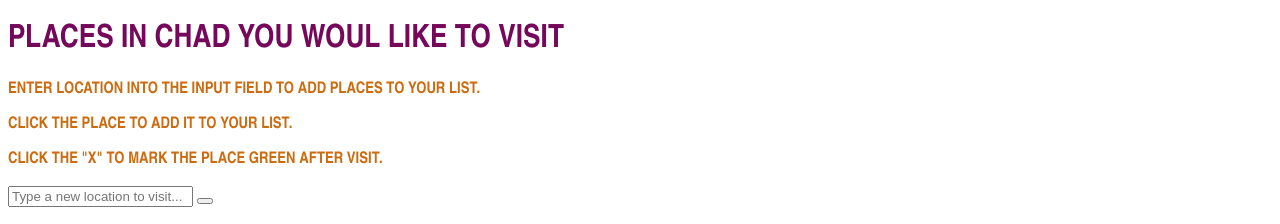
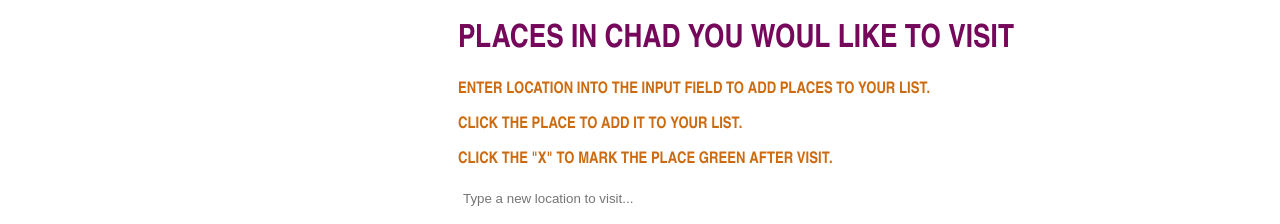
Before and after one commit to Ali-Issa-Ousmane/Personal-Web-Project, a plain HTML site: page news.html in a window 1280 px wide. Shown: the part 723-947 px from the top of the page. Drawn offline with nearby package versions, Linux system fonts and the light colour scheme; a script that the page names is missing; some icons are missing.

Commit message:
Update styles.css

```diff
--- a/styles.css
+++ b/styles.css
@@ -1,38 +1,61 @@
-
 body {
-   font-family:"Arial Narrow";
+  font-family: "Arial Narrow";
 }
 #navigationBar {
-
   background-image: url("./Images/desert-1748462_1920.jpg");
-   box-shadow:0px 1px 10px 10px rgb(255, 255, 255);
-   height:auto;
-   text-align:left;
-   width:100%;
+  box-shadow: 0px 1px 10px 10px rgb(255, 255, 255);
+  height: auto;
+  text-align: left;
+  width: 100%;
   border-radius: 25px;
   border: 3px solid rgb(46, 65, 208);
-
-
 }
 #navigationBar > ul > li {
-   display:inline;
-
+  display: inline;
 }
- #navigationBar > ul > li > a
- {
-   color:#fff;
-   display:inline-block;
-   height:30px;
-   line-height:60px;
-   margin:0px;
-   padding:0px 15px;
-   text-decoration:none;
+#navigationBar > ul > li > a {
+  color: #fff;
+  display: inline-block;
+  height: 30px;
+  line-height: 60px;
+  margin: 0px;
+  padding: 0px 15px;
+  text-decoration: none;
   transition: color 0.3s ease-in;
   animation: slideInLeft;
   animation-duration: 1s;
   font-style: italic;
+}
 
+#navigationBar > ul > li > a:hover {
+  color: #001157;
 }
-#navigationBar > ul > li > a:hover {
-  color:#001157;
+
+.container {
+  margin-left: 450px;
 }
+
+input {
+  border-radius: 5px;
+  min-width: 65%;
+  padding: 5px;
+  border: none;
+}
+
+button {
+	font-weight: normal;
+	background: none;
+	border: none;
+	float: right;
+	color: #025f70;
+	font-weight: 800;
+}
+
+.done {
+  background: #51df70 !important;
+  color: #00891e;
+}
+
+.delete {
+  display: none;
+}
```
Lines whose indentation alone changed are shown as unchanged.
